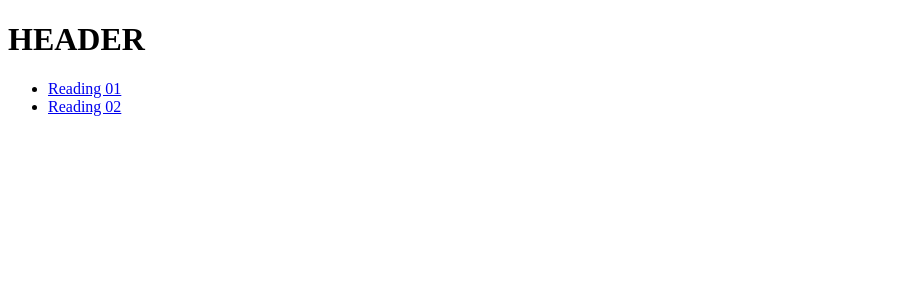
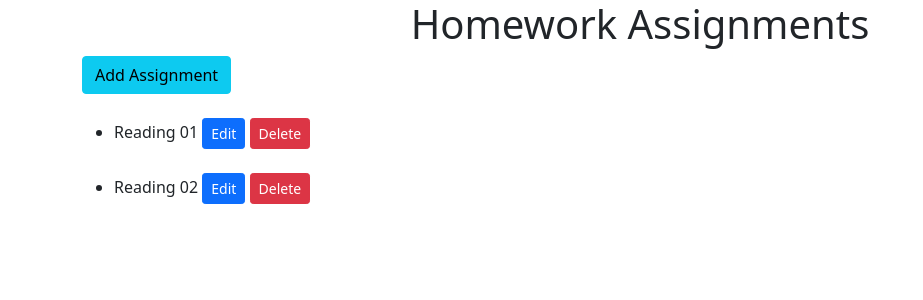
Before and after one commit to megancater/Homework-API, a Django app: page / in a window 1280 px wide. Shown: the top 300 px of the page, without its empty margins (0-923 px from the left). Run offline with Django 3.2, Linux system fonts and the light colour scheme; data comes from the database, SQL or seed files in the repository.

Commit message:
index edits

```diff
--- a/HomeworkManager/homework_api/templates/homework_api/index.html
+++ b/HomeworkManager/homework_api/templates/homework_api/index.html
@@ -2,22 +2,36 @@
 <html>
 	<head>
 	    <meta charset="utf-8">
-		<title>List all Assignments</title>
+	    <meta http-equiv="X-UA-Compatible" content="IE=edge">
+	    <meta name="viewport" content="width=device-width, initial-scale=1">
+	    <title>Homework Manager</title>
+	    <link href="https://cdn.jsdelivr.net/npm/bootstrap@5.1.1/dist/css/bootstrap.min.css" rel="stylesheet" integrity="sha384-F3w7mX95PdgyTmZZMECAngseQB83DfGTowi0iMjiWaeVhAn4FJkqJByhZMI3AhiU" crossorigin="anonymous">
 	</head>
 	<body>
-		<h1>HEADER</h1>
+		<div class='text-center'>
+			<h1>Homework Assignments</h1>
+		</div>
+		<div class='container'>
+			<div>
+				<button class='btn btn-info'>Add Assignment</button>
+				<br></br>
+			</div>
+		<div>
 			{% if assignment_list %}
 				<ul>
 				{% for assignment in assignment_list %}
 					<li>
-			<a href="/assignments/{{ assignment.id  }}/">
 						{{ assignment.name  }}
-			</a>
+						<button class='btn btn-primary btn-sm'>Edit</button>
+						<button class='btn btn-danger btn-sm'>Delete</button>
+						<br></br>
 					</li>
 					{% endfor %}
 				</ul>
 				{% else %}
 					<p>No assignments are available.</p>
 			{% endif %}
+			</div>
+		</div>
 	</body>
 </html>
```
Lines whose indentation alone changed are shown as unchanged.
